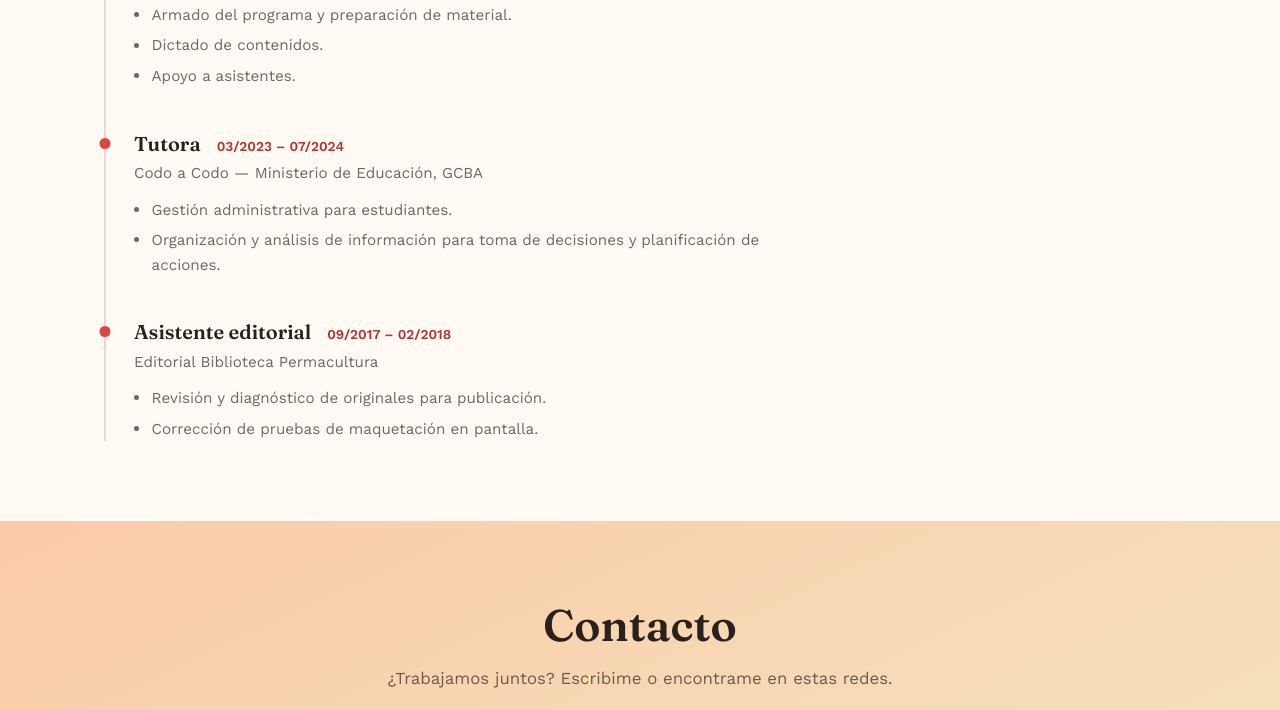
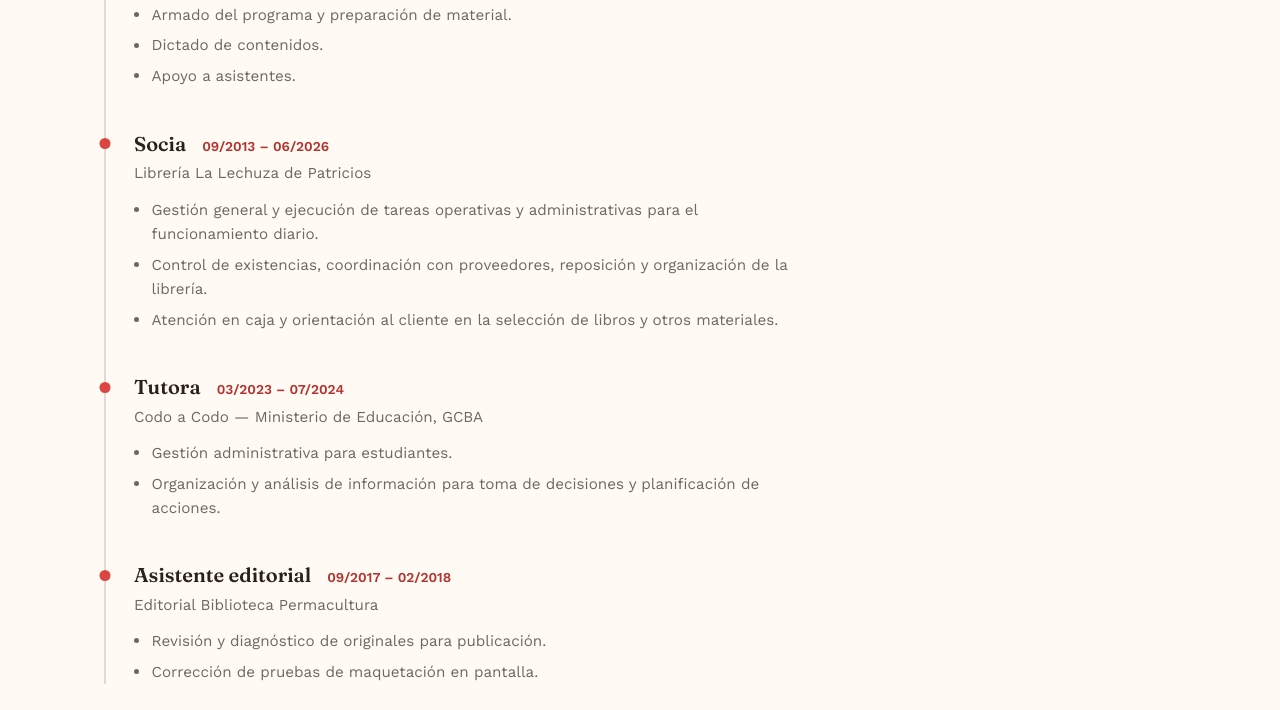
Before and after one commit to MMatildeR/aboutme, a plain HTML site: page index.html in a window 1280 px wide. Shown: the part 5180-5890 px from the top of the page. Drawn offline with nearby package versions, Linux system fonts and the light colour scheme.

Commit message:
Update index.html

```diff
--- a/index.html
+++ b/index.html
@@ -473,6 +473,28 @@
           </ul>
         </li>
 
+ <li class="timeline-item reveal">
+          <div class="timeline-head">
+            <h3>
+              <span data-lang="es">Socia</span>
+              <span data-lang="en" hidden>Co-owner</span>
+            </h3>
+            <span class="timeline-dates">09/2013 – 06/2026</span>
+          </div>
+          <p class="timeline-org">
+            <span data-lang="es">Librería La Lechuza de Patricios</span>
+            <span data-lang="en" hidden>La Lechuza de Patricios Bookstore</span>
+          </p>
+          <ul>
+            <li data-lang="es">Gestión general y ejecución de tareas operativas y administrativas para el funcionamiento diario.</li>
+            <li data-lang="en" hidden>Managed the business and carried out the operational and administrative tasks required for day-to-day running.</li>
+            <li data-lang="es">Control de existencias, coordinación con proveedores, reposición y organización de la librería.</li>
+            <li data-lang="en" hidden>Handled inventory control, supplier coordination, restocking, and organization of the bookstore.</li>
+            <li data-lang="es">Atención en caja y orientación al cliente en la selección de libros y otros materiales.</li>
+            <li data-lang="en" hidden>Worked the register and guided customers in choosing books and other materials.</li>
+          </ul>
+        </li>
+
         <li class="timeline-item reveal">
           <div class="timeline-head">
             <h3>
```
